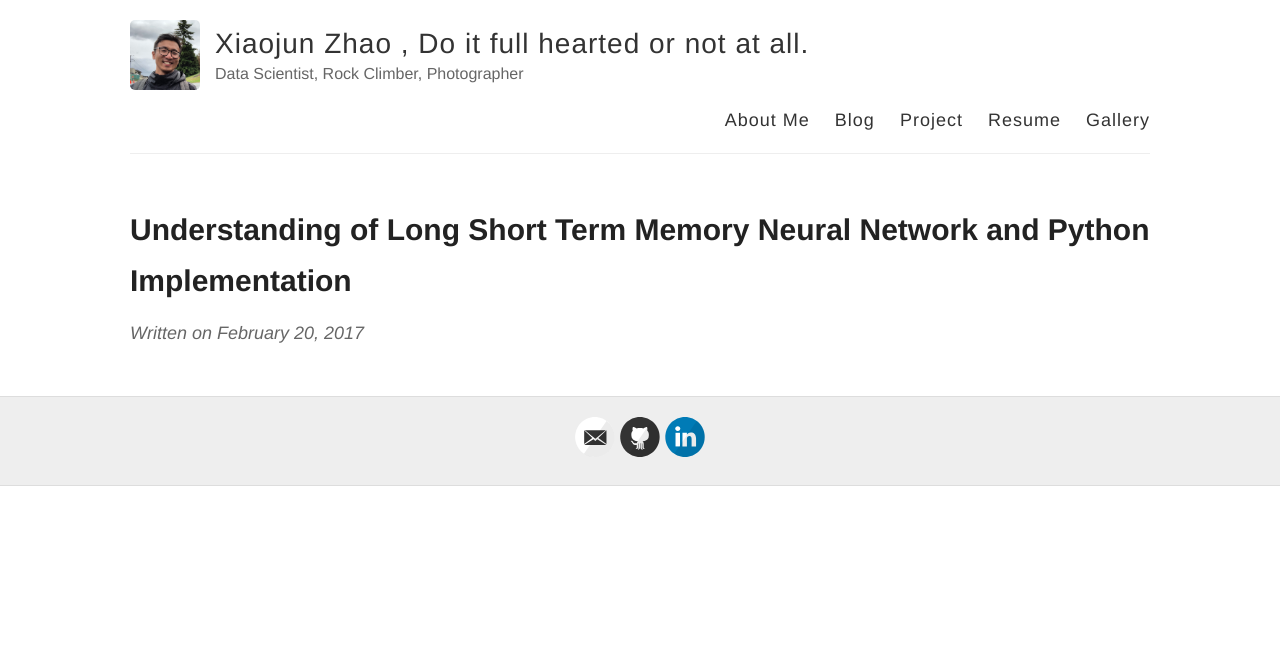
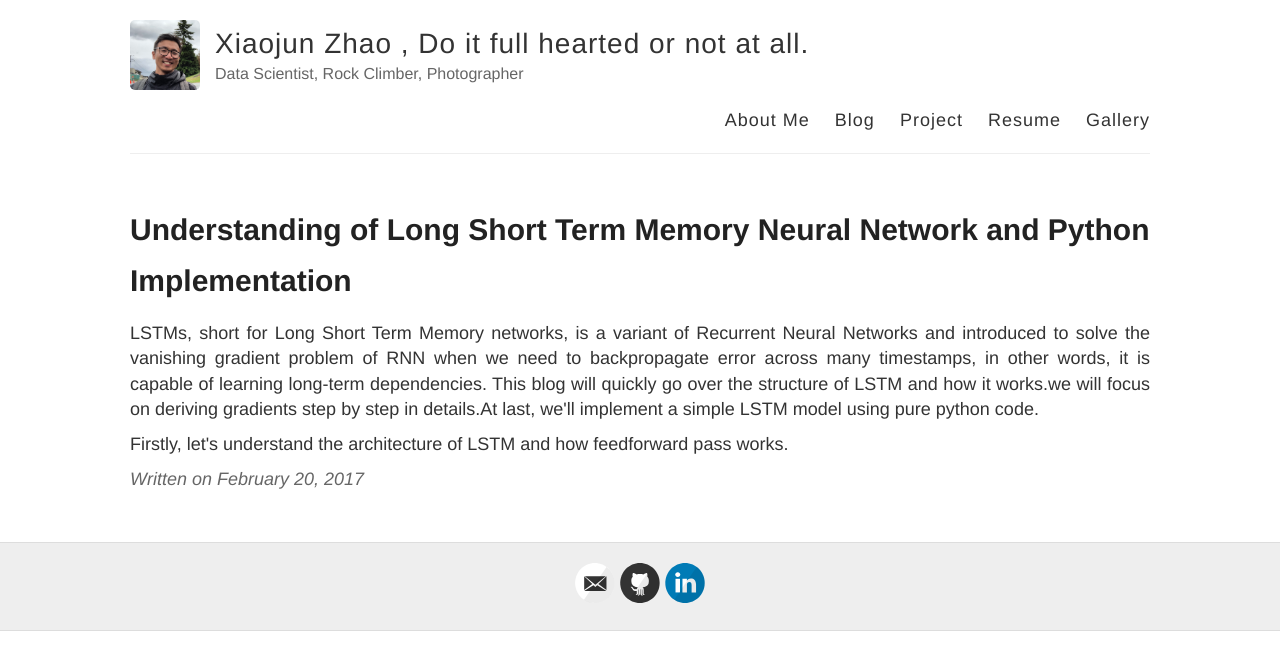
Before and after one commit to xiaojunzhao/xiaojunzhao.github.io, a Jekyll site: the page built from _posts/2017-02-20-LSTM.md, in a window 1280 px wide. Shown: the top 670 px of the page. Built offline with Jekyll 4.4.1, drawn with Linux system fonts in a browser that asks for light colours.

Commit message:
Update 2017-02-20-LSTM.md

```diff
--- a/_posts/2017-02-20-LSTM.md
+++ b/_posts/2017-02-20-LSTM.md
@@ -3,3 +3,7 @@ layout: post
 title: Understanding of Long Short Term Memory Neural Network and Python Implementation
 permalink: blog/LSTM/
 ---
+
+<p style='text-align: justify;'>LSTMs, short for Long Short Term Memory networks, is a variant of Recurrent Neural Networks and introduced to solve the vanishing gradient problem of RNN when we need to backpropagate error across many timestamps, in other words, it is capable of learning long-term dependencies. This blog will quickly go over the structure of LSTM and how it works.we will focus on deriving gradients step by step in details.At last, we'll implement a simple LSTM model using pure python code. </p>
+
+<p style='text-align: justify;'>Firstly, let's understand the architecture of LSTM and how feedforward pass works.</p>
```
